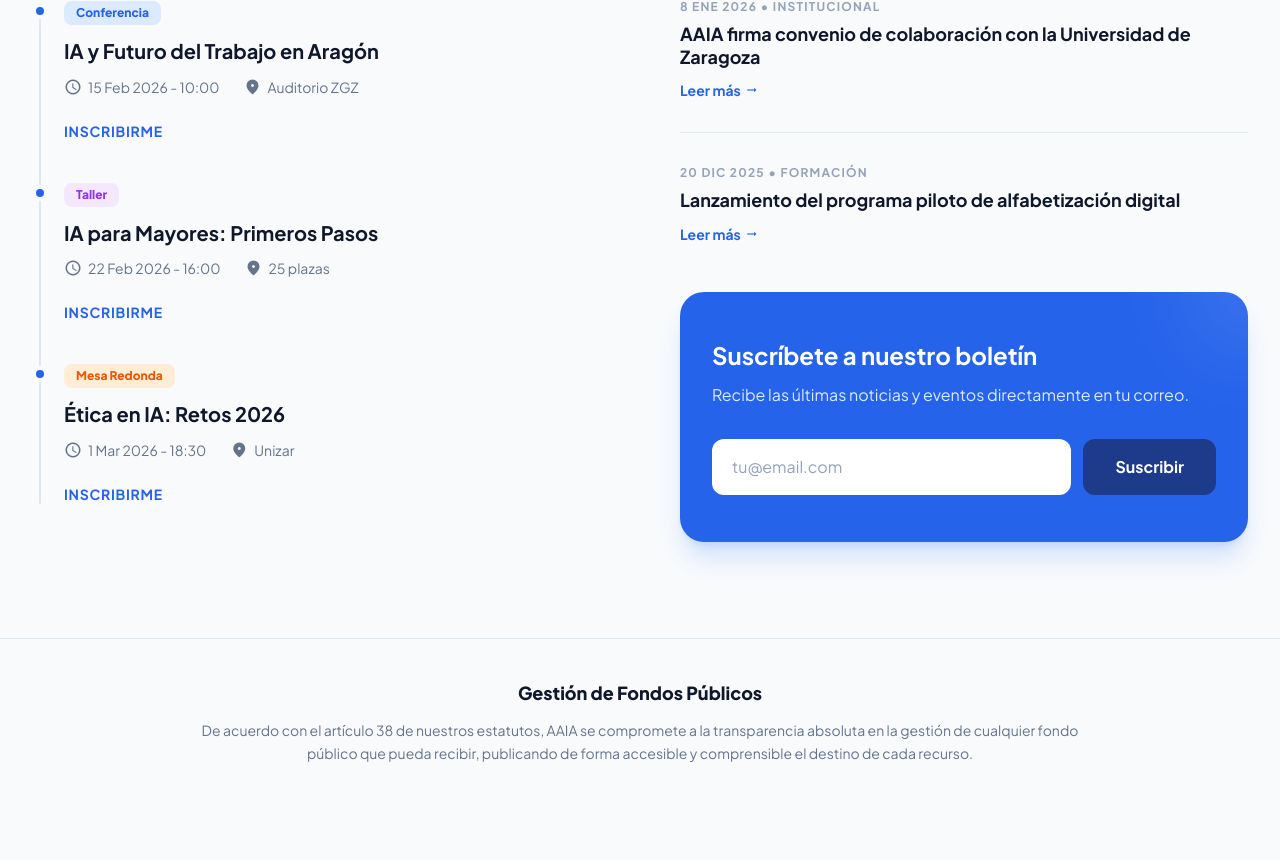
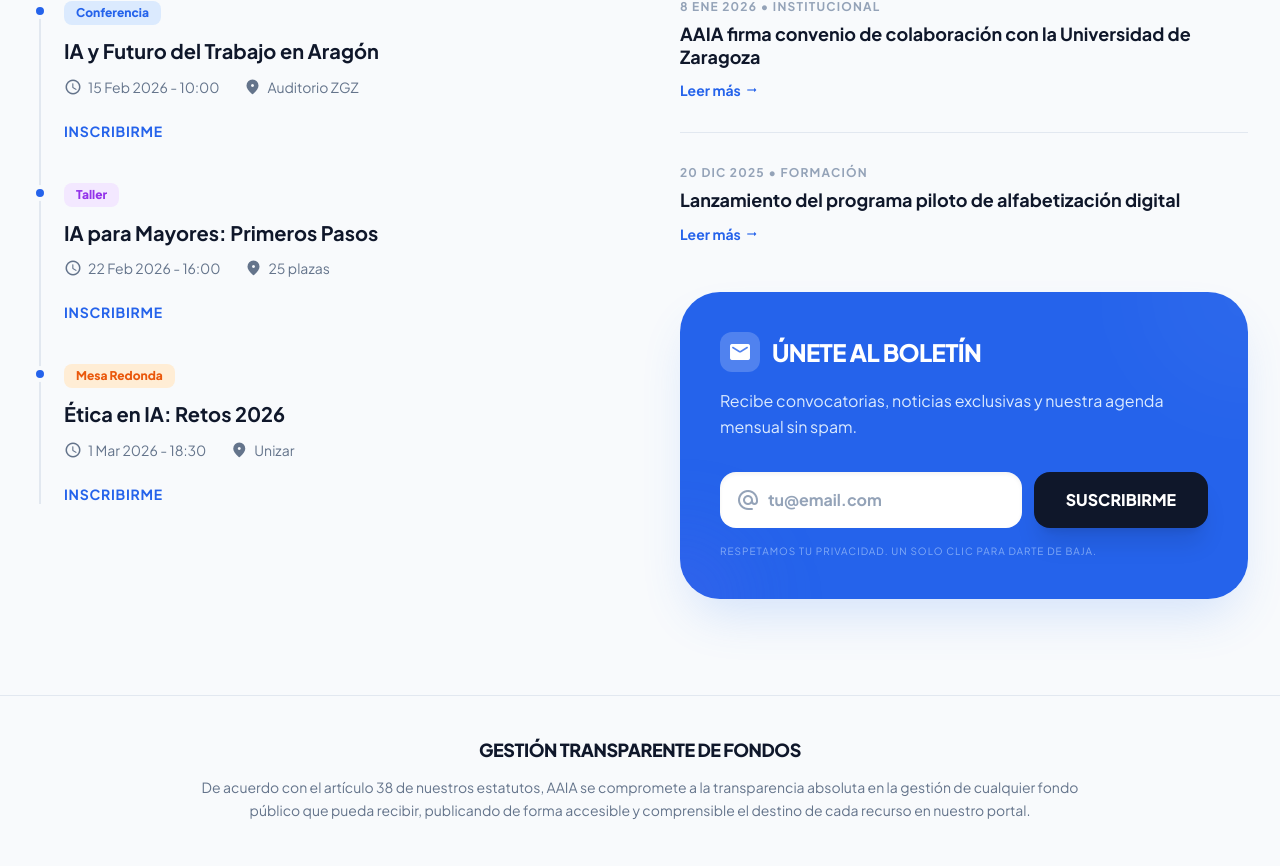
Before and after one commit to fresquitoyconritmo-collab/aaia-web, a React (Vite) app: page / in a window 1280 px wide. Shown: the part 5794-6660 px from the top of the page. Built offline with nearby package versions, Linux system fonts and the light colour scheme.

Commit message:
suscribete a la newsletter

```diff
--- a/components/NewsAndAgenda.tsx
+++ b/components/NewsAndAgenda.tsx
@@ -12,15 +12,20 @@ const NewsAndAgenda: React.FC = () => {
     setStatus('loading');
 
     try {
-      // SIMULACIÓN DE LLAMADA A API
-      // En producción, aquí harías: await fetch('/api/subscribe', { method: 'POST', body: JSON.stringify({ email }) })
-      await new Promise(resolve => setTimeout(resolve, 1500));
+      const response = await fetch('/api/subscribe', {
+        method: 'POST',
+        headers: { 'Content-Type': 'application/json' },
+        body: JSON.stringify({ email })
+      });
 
+      if (response.ok) {
         setStatus('success');
         setEmail('');
-
-      // Volver al estado inicial después de unos segundos
-      setTimeout(() => setStatus('idle'), 6000);
+        // El mensaje de éxito se mantiene para que el usuario lo vea bien
+      } else {
+        setStatus('error');
+        setTimeout(() => setStatus('idle'), 4000);
+      }
     } catch (error) {
       console.error("Error al suscribir:", error);
       setStatus('error');
@@ -82,31 +87,47 @@ const NewsAndAgenda: React.FC = () => {
             </div>
 
             {/* Newsletter Card */}
-            <div className="bg-primary rounded-3xl p-8 text-white shadow-xl shadow-blue-500/20 relative overflow-hidden min-h-[250px] flex flex-col justify-center">
-              <div className="absolute top-0 right-0 w-32 h-32 bg-white/10 rounded-full -mr-16 -mt-16 blur-2xl"></div>
+            <div className="bg-primary rounded-[2.5rem] p-10 text-white shadow-2xl shadow-blue-500/20 relative overflow-hidden min-h-[300px] flex flex-col justify-center transition-all duration-500">
+              <div className="absolute top-0 right-0 w-48 h-48 bg-white/10 rounded-full -mr-24 -mt-24 blur-3xl animate-pulse"></div>
+              <div className="absolute bottom-0 left-0 w-32 h-32 bg-indigo-500/20 rounded-full -ml-16 -mb-16 blur-2xl"></div>
 
               {status === 'success' ? (
-                <div className="flex flex-col items-center justify-center py-6 animate-in zoom-in duration-300 text-center">
-                  <div className="w-16 h-16 bg-white/20 rounded-full flex items-center justify-center mb-4">
-                    <span className="material-icons-round text-4xl">mark_email_read</span>
+                <div className="flex flex-col items-center justify-center py-6 animate-in zoom-in duration-500 text-center relative z-10">
+                  <div className="w-20 h-20 bg-white rounded-full flex items-center justify-center mb-6 shadow-xl text-primary animate-bounce">
+                    <span className="material-icons-round text-5xl">check_circle</span>
                   </div>
-                  <h4 className="text-2xl font-bold">¡Bienvenido al boletín!</h4>
-                  <p className="text-blue-100 mt-2 font-medium">Hemos registrado tu email. Pronto recibirás nuestras novedades.</p>
+                  <h4 className="text-3xl font-black mb-2 uppercase tracking-tighter">¡Ya estás dentro!</h4>
+                  <p className="text-blue-100 mt-2 font-medium max-w-xs">Hemos registrado tu suscripción. Prepárate para recibir lo mejor de la IA en Aragón.</p>
+                  <button
+                    onClick={() => setStatus('idle')}
+                    className="mt-8 text-xs font-black uppercase tracking-widest bg-white/10 hover:bg-white/20 px-6 py-2 rounded-full transition-colors"
+                  >
+                    Suscribir otro email
+                  </button>
                 </div>
               ) : status === 'error' ? (
-                <div className="flex flex-col items-center justify-center py-6 animate-in shake duration-300 text-center">
-                  <span className="material-icons-round text-5xl mb-4 text-red-300">error_outline</span>
-                  <h4 className="text-xl font-bold">Hubo un problema</h4>
-                  <p className="text-blue-100 mt-2">No pudimos procesar tu suscripción. Inténtalo de nuevo.</p>
-                  <button onClick={() => setStatus('idle')} className="mt-4 text-sm underline font-bold">Reintentar</button>
+                <div className="flex flex-col items-center justify-center py-6 animate-in shake duration-300 text-center relative z-10">
+                  <span className="material-icons-round text-6xl mb-4 text-red-300">error_outline</span>
+                  <h4 className="text-2xl font-bold">Vaya, algo ha fallado</h4>
+                  <p className="text-blue-100 mt-2">No hemos podido procesar tu email en este momento.</p>
+                  <button onClick={() => setStatus('idle')} className="mt-6 bg-white text-primary px-8 py-3 rounded-xl font-bold hover:bg-blue-50 transition-all">Reintentar ahora</button>
                 </div>
               ) : (
-                <>
-                  <h4 className="text-2xl font-bold mb-3 relative z-10">Suscríbete a nuestro boletín</h4>
-                  <p className="text-blue-100 mb-8 font-medium relative z-10">Recibe las últimas noticias y eventos directamente en tu correo.</p>
-                  <form className="flex flex-col sm:flex-row gap-3 relative z-10" onSubmit={handleSubscribe}>
+                <div className="relative z-10">
+                  <div className="flex items-center gap-3 mb-4">
+                    <div className="w-10 h-10 bg-white/20 rounded-xl flex items-center justify-center">
+                      <span className="material-icons-round">mail</span>
+                    </div>
+                    <h4 className="text-2xl font-black uppercase tracking-tight">Únete al boletín</h4>
+                  </div>
+                  <p className="text-blue-100 mb-8 font-medium leading-relaxed">
+                    Recibe convocatorias, noticias exclusivas y nuestra agenda mensual sin spam.
+                  </p>
+                  <form className="flex flex-col sm:flex-row gap-3" onSubmit={handleSubscribe}>
+                    <div className="flex-grow relative">
+                      <span className="absolute left-4 top-1/2 -translate-y-1/2 material-icons-round text-slate-400">alternate_email</span>
                       <input
-                      className={`flex-grow rounded-xl px-5 py-4 text-slate-900 focus:outline-none focus:ring-4 focus:ring-blue-300 border-none placeholder-slate-400 font-medium transition-opacity ${status === 'loading' ? 'opacity-50' : 'opacity-100'}`}
+                        className={`w-full rounded-2xl pl-12 pr-5 py-4 text-slate-900 focus:outline-none focus:ring-4 focus:ring-blue-300 border-none placeholder-slate-400 font-bold transition-all shadow-inner ${status === 'loading' ? 'opacity-50' : 'opacity-100'}`}
                         placeholder="tu@email.com"
                         type="email"
                         required
@@ -114,22 +135,26 @@ const NewsAndAgenda: React.FC = () => {
                         value={email}
                         onChange={(e) => setEmail(e.target.value)}
                       />
+                    </div>
                     <button
                       type="submit"
                       disabled={status === 'loading'}
-                      className="bg-blue-900 text-white px-8 py-4 rounded-xl font-bold hover:bg-black transition-all hover:scale-105 shrink-0 flex items-center justify-center gap-2 disabled:opacity-70 disabled:hover:scale-100"
+                      className="bg-slate-900 text-white px-8 py-4 rounded-2xl font-black hover:bg-black transition-all hover:scale-105 shrink-0 flex items-center justify-center gap-2 disabled:opacity-70 disabled:hover:scale-100 shadow-xl"
                     >
                       {status === 'loading' ? (
                         <>
                           <span className="material-icons-round animate-spin">sync</span>
-                          Enviando...
+                          PROCESANDO
                         </>
                       ) : (
-                        'Suscribir'
+                        'SUSCRIBIRME'
                       )}
                     </button>
                   </form>
-                </>
+                  <p className="text-[10px] text-blue-200/60 mt-4 font-medium uppercase tracking-widest text-center sm:text-left">
+                    Respetamos tu privacidad. Un solo clic para darte de baja.
+                  </p>
+                </div>
               )}
             </div>
           </div>
@@ -137,9 +162,9 @@ const NewsAndAgenda: React.FC = () => {
       </div>
       <div className="mt-24 border-t border-slate-200 dark:border-slate-900 pt-10">
         <div className="max-w-7xl mx-auto px-4 text-center">
-          <h4 className="text-slate-900 dark:text-white font-black mb-3 text-lg">Gestión de Fondos Públicos</h4>
-          <p className="text-slate-500 dark:text-slate-500 text-sm max-w-4xl mx-auto leading-relaxed">
-            De acuerdo con el artículo 38 de nuestros estatutos, AAIA se compromete a la transparencia absoluta en la gestión de cualquier fondo público que pueda recibir, publicando de forma accesible y comprensible el destino de cada recurso.
+          <h4 className="text-slate-900 dark:text-white font-black mb-3 text-lg uppercase tracking-tight">Gestión Transparente de Fondos</h4>
+          <p className="text-slate-500 dark:text-slate-500 text-sm max-w-4xl mx-auto leading-relaxed font-medium">
+            De acuerdo con el artículo 38 de nuestros estatutos, AAIA se compromete a la transparencia absoluta en la gestión de cualquier fondo público que pueda recibir, publicando de forma accesible y comprensible el destino de cada recurso en nuestro portal.
           </p>
         </div>
       </div>
```
Also changed, not shown: api/subscribe.ts (added, +73 -0 lines). Lines whose indentation alone changed are shown as unchanged.
